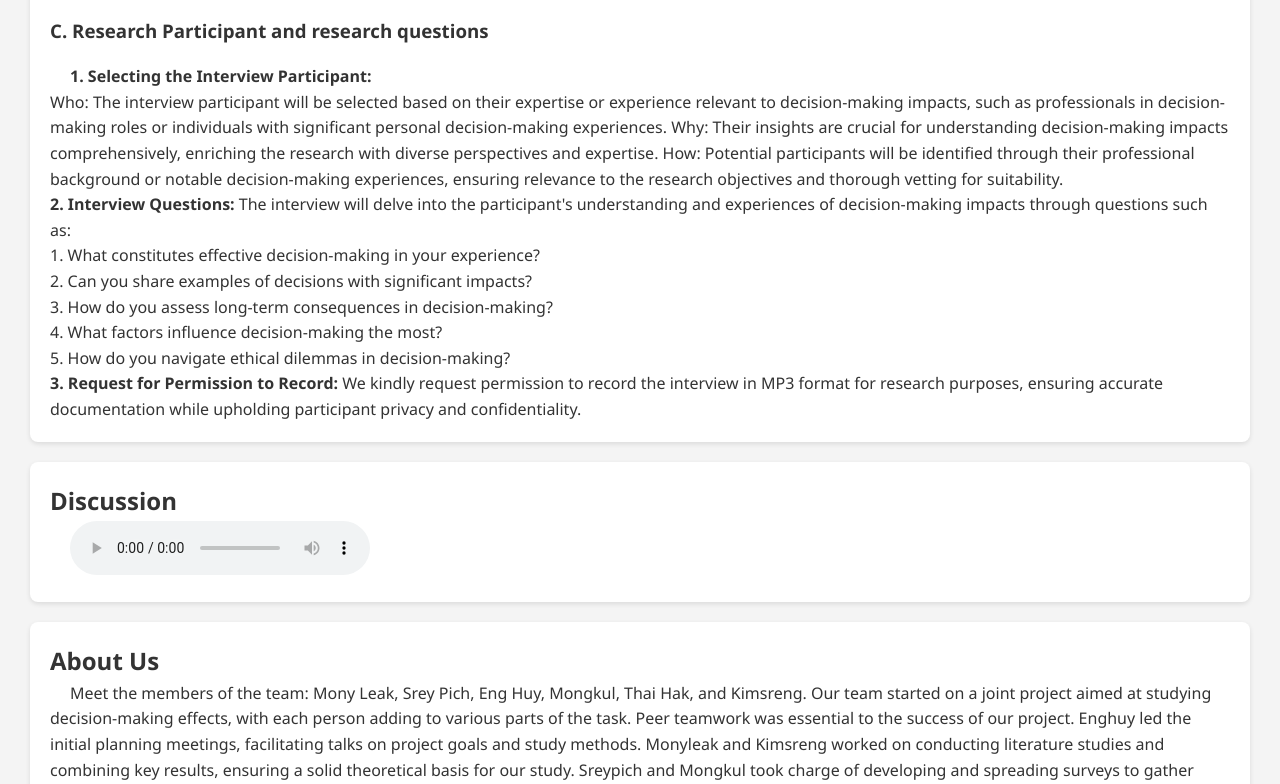
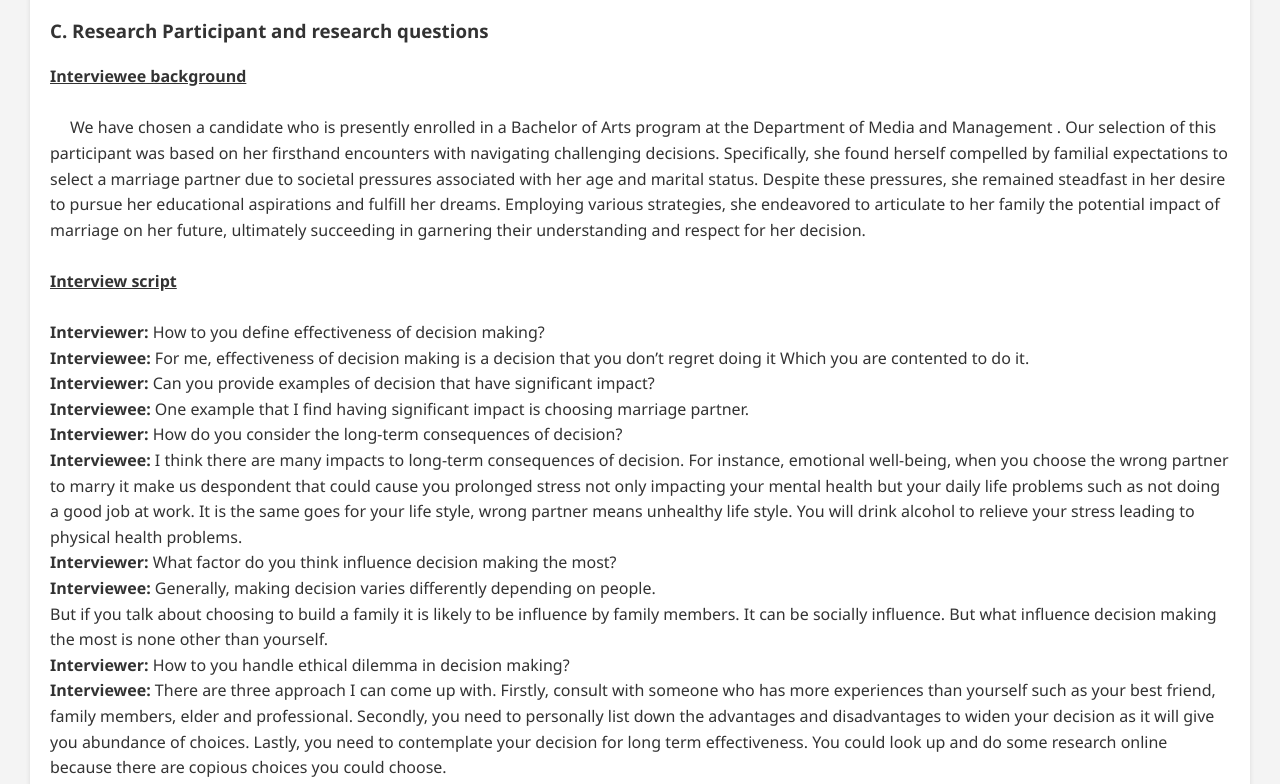
Before and after one commit to Watashiwa-Hak/ASSIGNMENTLS, a plain HTML site: page index.html in a window 1280 px wide. Shown: the part 2513-3297 px from the top of the page. Drawn offline with Linux system fonts and the light colour scheme.

Commit message:
Add files via upload

```diff
--- a/index.html
+++ b/index.html
@@ -267,37 +267,72 @@ growth and community well-being.
         <h3>C. Research Participant and research questions</h3>
 
         <p class="start">
-          <b>1. Selecting the Interview Participant:</b><br>
-Who: The interview participant will be selected based on their expertise or experience
-relevant to decision-making impacts, such as professionals in decision-making roles or
-individuals with significant personal decision-making experiences.
-Why: Their insights are crucial for understanding decision-making impacts
-comprehensively, enriching the research with diverse perspectives and expertise.
-How: Potential participants will be identified through their professional background or
-notable decision-making experiences, ensuring relevance to the research objectives and
-thorough vetting for suitability. <br>
-<b>2. Interview Questions: </b>
-The interview will delve into the participant's understanding and experiences of
-decision-making impacts through questions such as:
-<p>1. What constitutes effective decision-making in your experience?</p>
-<p>2. Can you share examples of decisions with significant impacts?</p>
-<p>3. How do you assess long-term consequences in decision-making?</p>
-<p>4. What factors influence decision-making the most?</p>
-<p>5. How do you navigate ethical dilemmas in decision-making?</p>
-<b>3. Request for Permission to Record:</b>
-We kindly request permission to record the interview in MP3 format for research
-purposes, ensuring accurate documentation while upholding participant privacy and
-confidentiality.
-
-        </p>
+         <p><u><b>Interviewee background</b></u></p> <br>
+          <p class="start">We have chosen a candidate who is presently enrolled in a
+          Bachelor of Arts program at the Department of Media and Management
+          . Our selection of this participant was based on her firsthand encounters
+          with navigating challenging decisions. Specifically, she found herself
+          compelled by familial expectations to select a marriage partner due to
+          societal pressures associated with her age and marital status. Despite
+          these pressures, she remained steadfast in her desire to pursue her
+          educational aspirations and fulfill her dreams. Employing various
+          strategies, she endeavored to articulate to her family the potential
+          impact of marriage on her future, ultimately succeeding in garnering
+          their understanding and respect for her decision.
+        </p><br>
+        <p><b><u>Interview script</u></b> </p><br>
+          <p><b>Interviewer:</b> How to you define effectiveness of decision making? <br>
+            <b>Interviewee:</b> For me, effectiveness of decision making is a decision that you don’t
+          regret doing it
+          Which you are contented to do it. <br>
+          <b>Interviewer:</b>  Can you provide examples of decision that have significant impact? <br>
+          <b>Interviewee:</b> One example that I find having significant impact is choosing
+          marriage partner.<br>
+          <b>Interviewer:</b>  How do you consider the long-term consequences of decision?<br>
+          <b>Interviewee:</b> I think there are many impacts to long-term consequences of
+          decision. For instance, emotional well-being, when you choose the wrong partner
+          to marry it make us despondent that could cause you prolonged stress not only
+          impacting your mental health but your daily life problems such as not doing a
+          good job at work. It is the same goes for your life style, wrong partner means
+          unhealthy life style. You will drink alcohol to relieve your stress leading to physical
+          health problems.<br>
+          <b>Interviewer:</b>  What factor do you think influence decision making the most?<br>
+          <b>Interviewee:</b> Generally, making decision varies differently depending on people. <br>
+          But if you talk about choosing to build a family it is likely to be influence by family
+          members. It can be socially influence. But what influence decision making the
+          most is none other than yourself.<br>
+          <b>Interviewer:</b>  How to you handle ethical dilemma in decision making?<br>
+          <b>Interviewee:</b> There are three approach I can come up with. Firstly, consult with
+          someone who has more experiences than yourself such as your best friend, family
+          members, elder and professional. Secondly, you need to personally list down the
+          advantages and disadvantages to widen your decision as it will give you
+          abundance of choices. Lastly, you need to contemplate your decision for long term
+          effectiveness. You could look up and do some research online because there are
+          copious choices you could choose.</p>
       </section>
 
       <section id="discussion">
         <h2>Discussion</h2>
         <p class="start">
+          <p class="start">
+            In an insightful interview, we engaged with a participant named "Jordan" (a pseudonym to ensure privacy) to explore their perceptions of decision-making effectiveness. Jordan characterizes effective decision-making as making choices that one does not regret and feels contented with, emphasizing personal fulfillment over external validation or immediate outcomes. This perspective offers a rich, introspective view into the complex nature of making choices that have lasting impacts on one's life.
+
+Jordan provided a poignant example of a decision with significant impact: choosing a marriage partner. This choice exemplifies the profound effect personal decisions can have on one's emotional well-being, lifestyle, and even professional performance. Jordan's reflections suggest that the consequences of such decisions extend far beyond the immediate, affecting one's mental health, job performance, and physical health due to lifestyle changes driven by stress or dissatisfaction.
+
+The discussion on factors influencing decision-making revealed an interesting dichotomy between external social influences and personal agency. Jordan posits that while family and social circles can impact decisions, especially those related to personal life and family building, the most critical influencer is oneself. This insight underscores the importance of self-awareness and personal values in guiding decisions, resonating with themes from existing literature that highlight the role of individual agency in effective decision-making.
+
+Handling ethical dilemmas, according to Jordan, involves a multifaceted approach that includes seeking advice, weighing pros and cons, and considering long-term implications. This pragmatic strategy mirrors academic discussions on ethical decision-making, advocating for a balanced consideration of various perspectives and the potential long-term effects of decisions.
+
+Comparing Jordan's insights with findings from thematic analyses and literature reviews reveals a nuanced understanding of decision-making. Literature often emphasizes rational, systematic approaches to decision-making, while thematic analyses may highlight the emotional and psychological dimensions. Jordan's narrative bridges these perspectives, illustrating how personal satisfaction, emotional well-being, and individual agency play crucial roles in what is considered effective decision-making. This comparison enriches our understanding by highlighting the value of integrating both rational and emotional considerations in making decisions that align with one's values and long-term goals.
+
+The project's benefits are manifold, offering insights into the subjective nature of decision-making and emphasizing the importance of personal contentment as a criterion for effectiveness. It also illustrates the value of qualitative research in capturing the complexity of human experiences, providing depth and context to theoretical frameworks. This exploration enriches our understanding of decision-making, contributing to a more holistic view that incorporates both logical and emotional aspects.
+
+Regarding the dissemination of this interview, We need to note that the request to make the audio file available online (e.g., YouTube) and provide a link cannot be fulfilled directly in this response. However, such an action would typically involve uploading the audio file to a platform like YouTube and sharing the link on a blog or website to ensure accessibility and engage a broader audience with these valuable insights.
+          </p>
+          <p><b>Survey audio</b></p>
           <audio controls>
-            <source src="unknown_song.mp3" type="audio/mp3">
-            <source src="unknown_song.ogg" type="audio/ogg">
+            <source src="Unknown_song1.mp3" type="audio/mp3">
+            <source src="Unknown_song1.ogg" type="audio/ogg">
             Your browser does not support the audio tag.
         </audio>
         </p>
```
Also changed, not shown: 1 other file.
